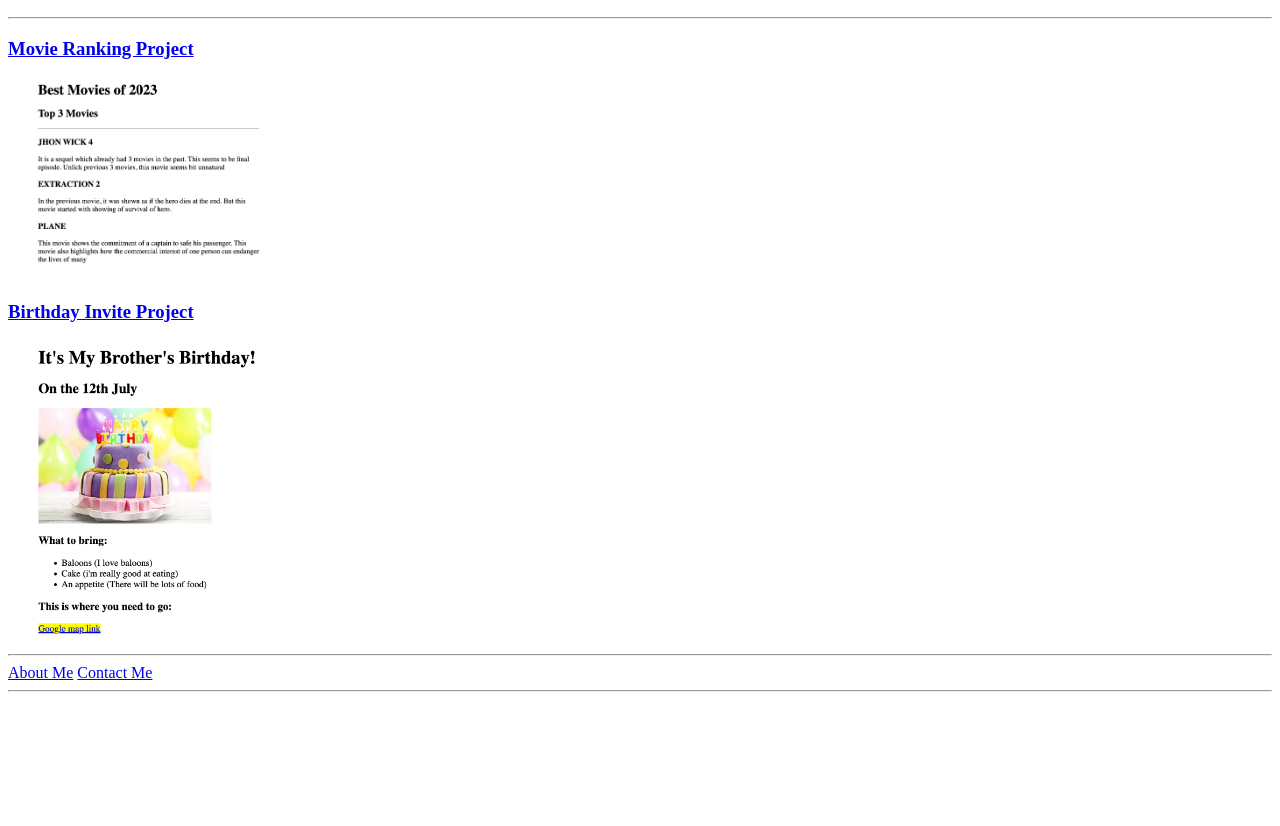
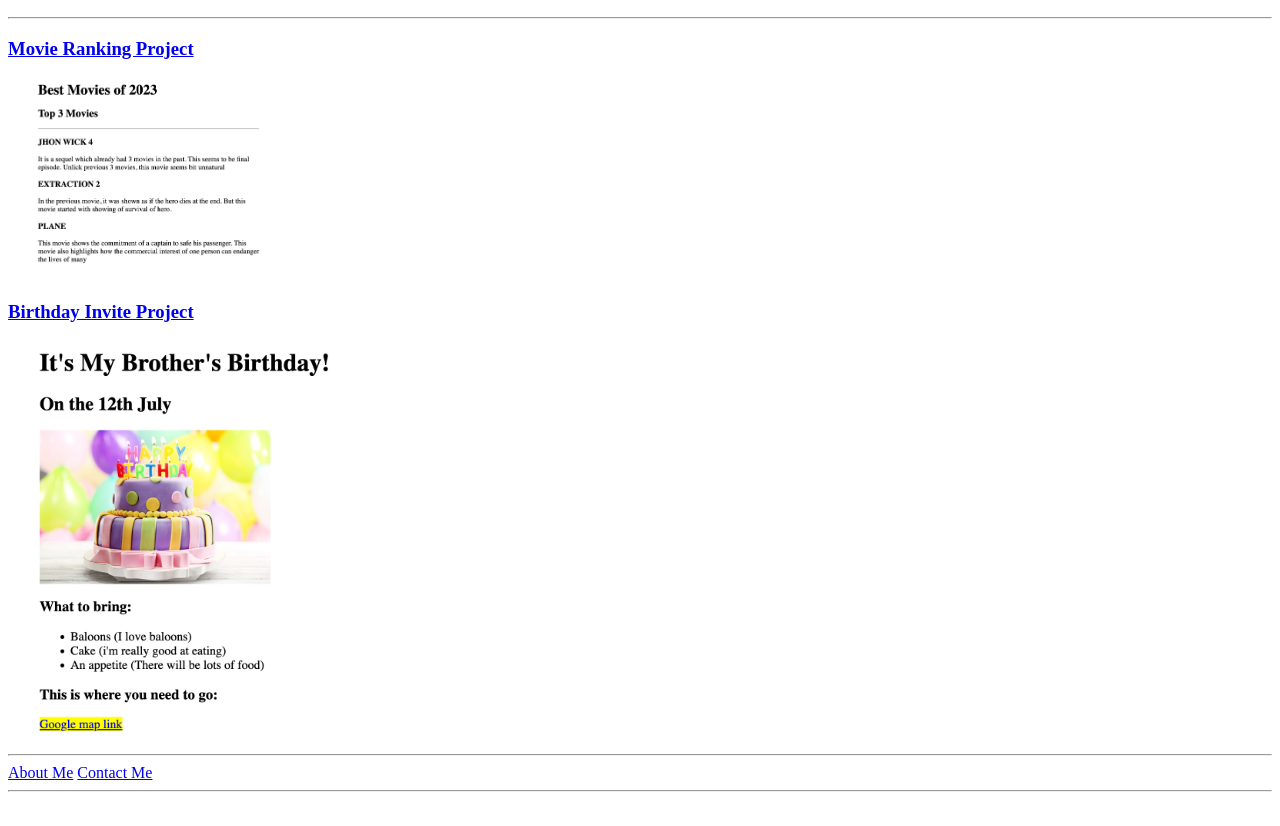
Before and after one commit to nvijay13/html-porfolio, a plain HTML site: page index.html in a window 1280 px wide. Shown: the part 110-936 px from the top of the page. Before the commit the page ends 836 px from the top, so only its background shows below. Drawn offline with Linux system fonts and the light colour scheme.

Commit message:
Update index.html

```diff
--- a/index.html
+++ b/index.html
@@ -13,7 +13,7 @@
     <h3><a href="./public/movie-ranking.html">Movie Ranking Project</a></h3>
     <img src="./assets/images/Movies.png" alt="Movie Project" height="200" style="padding-left: 20pt;"/>
     <h3><a href="./public/birthday-invite.html">Birthday Invite Project</a></h3>
-    <img src="./assets/images/BDay.png" alt="Birthday Invite Image" height="300" style="padding-left: 20pt;"/>
+    <img src="./assets/images/BDay.png" alt="Birthday Invite Image" height="400" style="padding-left: 20pt;"/>
     <hr />
     <a href="./public/about.html">About Me</a>
     <a href="./public/contact.html">Contact Me</a>
```
